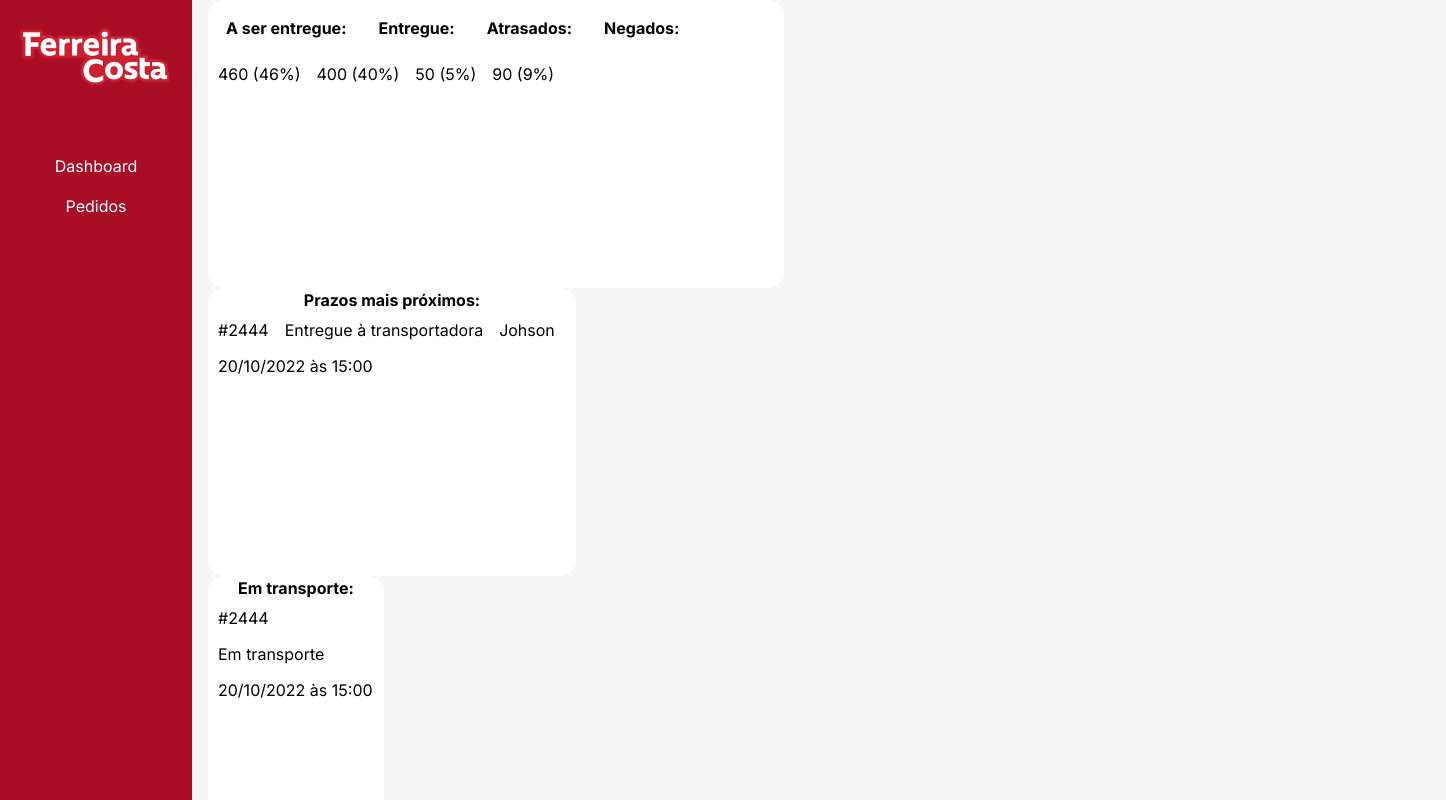
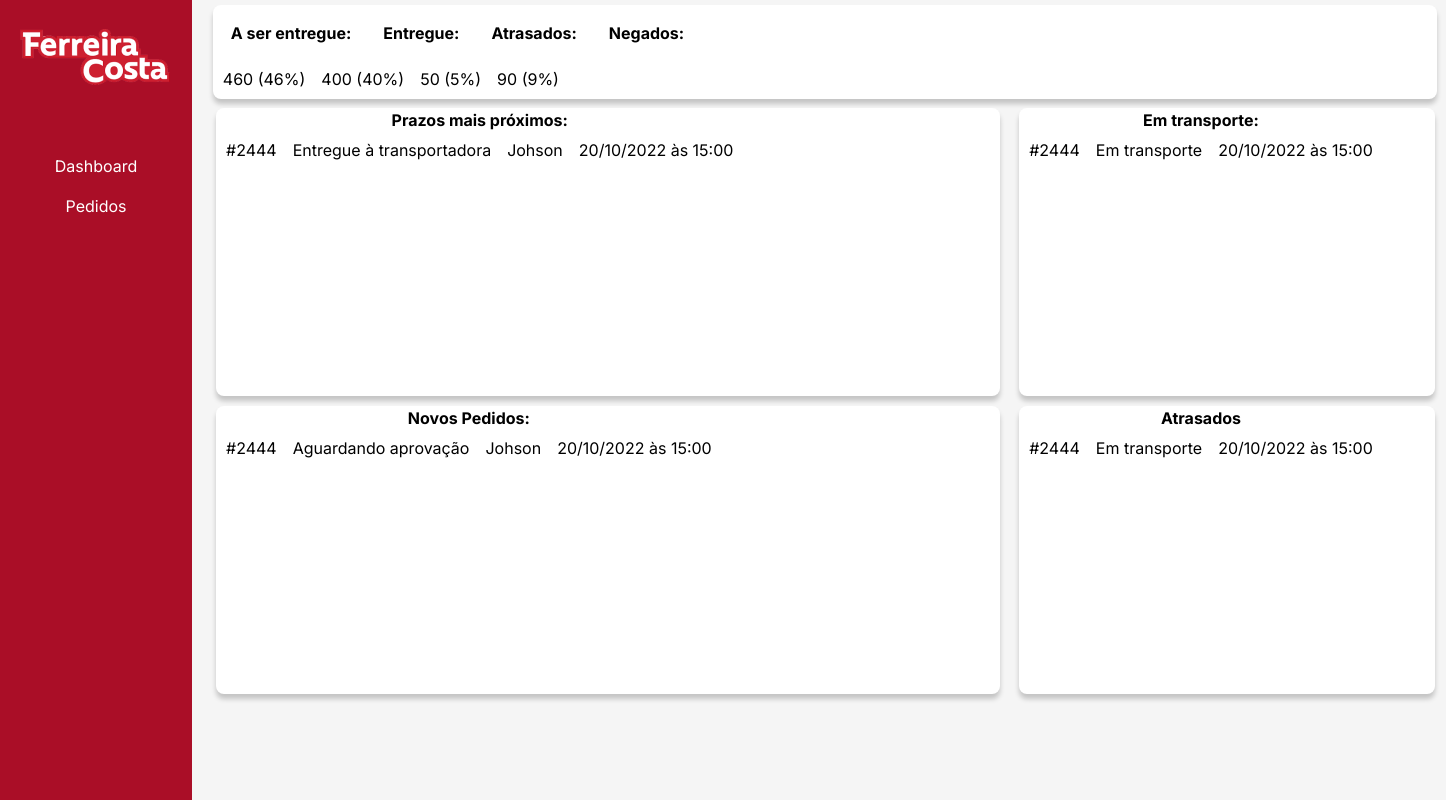
Before and after one commit to JoaoVNicacio/Ferreira-Costa-OMS, a React (Vite) app: page / in a window 1280 px wide. Shown: the top 800 px of the page, 1446 px wide, since content can reach past the window. Built offline with nearby package versions, Linux system fonts and the light colour scheme.

Commit message:
Adição do flexbox do dashboard e padronização dos border-radius

```diff
--- a/src/components/Dashboard/index.tsx
+++ b/src/components/Dashboard/index.tsx
@@ -29,6 +29,9 @@ const DashboardComponent = () => {
 
                 </section>
 
+
+                <section className='rowOfItems'>
+
                     <section className='leftBiggerItem'>
                         <table>
                             <thead>
@@ -56,9 +59,10 @@ const DashboardComponent = () => {
                                 <td>20/10/2022 às 15:00</td>
                             </tr>
                         </table>
+                    </aside>
+                </section>
 
-                </aside>
-
+                <section className='rowOfItems'>
                     <section className='leftBiggerItem'>
                         <table>
                             <thead>
@@ -74,7 +78,7 @@ const DashboardComponent = () => {
                         </table>
                     </section>
 
-                <aside className="rightLesserItem">
+                    <aside className="rightSmallerItem">
                         <table>
                             <thead>
                                 <th>Atrasados</th>
@@ -86,8 +90,9 @@ const DashboardComponent = () => {
                                 <td>20/10/2022 às 15:00</td>
                             </tr>
                         </table>
+                    </aside>
 
-                </aside>
+                </section>
 
             </section>
 
--- a/src/components/Dashboard/styles.ts
+++ b/src/components/Dashboard/styles.ts
@@ -5,11 +5,20 @@ export const Container = styled.section`
         width: auto;
         height: auto;
 
+
+        .rowOfItems{
+            display: flex;
+            flex-direction: row;
+        }
+
+
         .upperItem{
-            width: 36rem;
-            height: 18rem;
+            width: 76.5rem;
+            height: auto;
             background-color: #FFF;
-            border-radius: 1rem;
+            border-radius: 8px;
+            margin: 0.3rem;
+            box-shadow: 0 5px 5px 0px rgba(0, 0, 0,0.2);
 
             table{
                 tr{
@@ -26,11 +35,14 @@ export const Container = styled.section`
             }
         }
 
+
         .leftBiggerItem{
-            width: 23rem;
+            width: 49rem;
             height: 18rem;
             background-color: #FFF;
-            border-radius: 1rem;
+            border-radius: 8px;
+            margin: 0.3rem 0.7rem 0.3rem 0.5rem;
+            box-shadow: 0 5px 5px 0px rgba(0, 0, 0,0.2);
 
             table{
                 tr{
@@ -48,10 +60,13 @@ export const Container = styled.section`
         }
 
         .rightSmallerItem{
-            width: 11rem;
+            width: 26rem;
             height: 18rem;
             background-color: #FFF;
-            border-radius: 1rem;
+            border-radius: 8px;
+            margin: 0.3rem 0.7rem 0.3rem 0.5rem;
+            box-shadow: 0 5px 5px 0px rgba(0, 0, 0,0.2);
+
 
             table{
                 tr{
--- a/src/components/Table/styles.ts
+++ b/src/components/Table/styles.ts
@@ -7,7 +7,7 @@ export const OrderTable = styled.section`
     width: auto;
     position: relative;
     background-color: #FFF;
-    border-radius: 1rem;
+    border-radius: 8px;
     padding: 1rem;
     margin-left: 14rem;
 
```
Also changed, not shown: src/components/OrderFilter/index.tsx (renamed from src/components/FiltroDePedidos/index.tsx), src/components/OrderFilter/style.ts (renamed from src/components/FiltroDePedidos/style.ts), src/components/TimeFilter/index.tsx (renamed from src/components/FiltroDeTempo/index.tsx), src/components/TimeFilter/style.ts (renamed from src/components/FiltroDeTempo/style.ts). Lines whose indentation alone changed are shown as unchanged.
